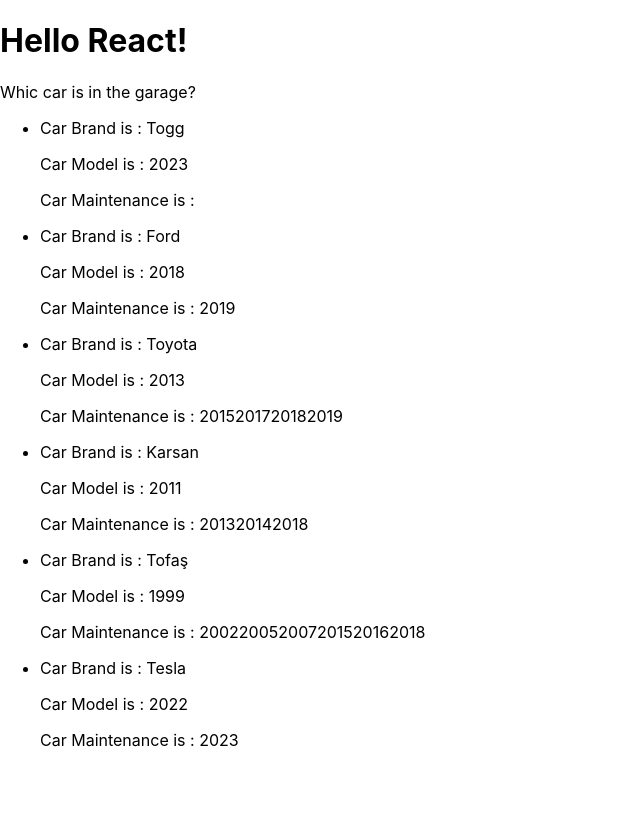
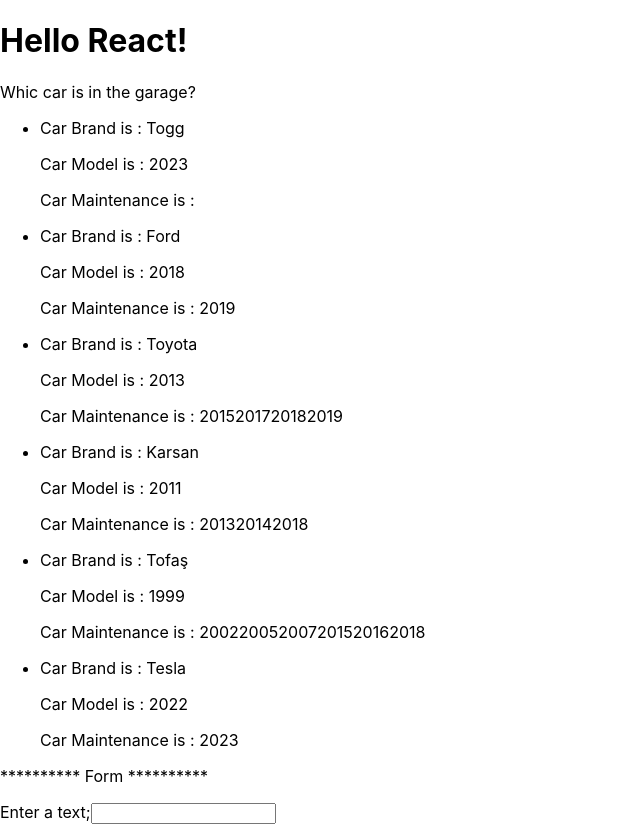
Before and after one commit to ArifYusufYilmaz/react-app-studies, a React (Create React App) app: page / in a window 1280 px wide. Shown: the whole page, without its empty margins (0-640 px from the left). Before the commit the page ends 800 px from the top, so only its background shows below. Built offline with nearby package versions, Linux system fonts and the light colour scheme.

Commit message:
add basic Form using useState as one of the Hooks

```diff
--- /dev/null
+++ b/src/components/Form.js
@@ -0,0 +1,17 @@
+
+import { useState } from "react";
+
+function MyForm(){
+     const [name, setName] = useState("");
+     return(
+        <form>
+            <label> Enter a text;
+                 <input
+                 type="text"
+                 value={name}
+                 onChange={(e)=> setName(e.target.value) }/>
+            </label>
+        </form>
+    )
+}
+export default MyForm;
--- a/src/components/Garage.js
+++ b/src/components/Garage.js
@@ -1,5 +1,5 @@
 import Car from './Car.js';
-
+import Form from './Form.js';
 function Garage(){
     const cars = [
         {id:1, brand:"Togg"  ,carModel:"2023",carSituation:true,carMaintenance:[]},
@@ -15,6 +15,8 @@
            <ul>
                {cars.map((car)=> <Car key={car.id} brand={car.brand} carModel={car.carModel} carMaintenance={car.carMaintenance}/>)}
            </ul>
+           <p>********** Form **********</p>
+           <Form/>
         </>
     );
 
```
